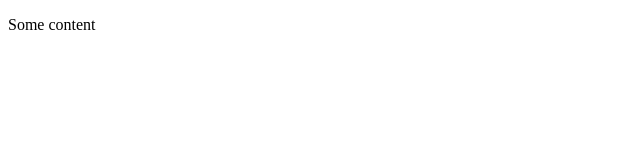
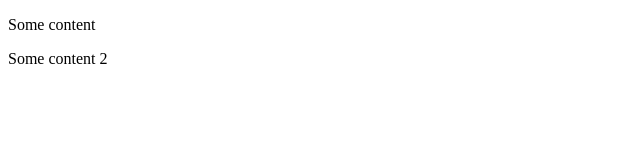
Before and after one commit to Elfoslav/learn-git, a plain HTML site: page page.html in a window 1280 px wide. Shown: the full height of the page, 0-640 px from the left. Drawn offline with nearby package versions, Linux system fonts and the light colour scheme.

Commit message:
Added some content in page.html

```diff
--- a/page.html
+++ b/page.html
@@ -6,6 +6,7 @@
   </head>
   <body>
     <p>Some content</p>
+    <p>Some content 2</p>
     <script src="http://code.jquery.com/jquery-2.1.4.min.js"></script>
   </body>
 </html>
```
